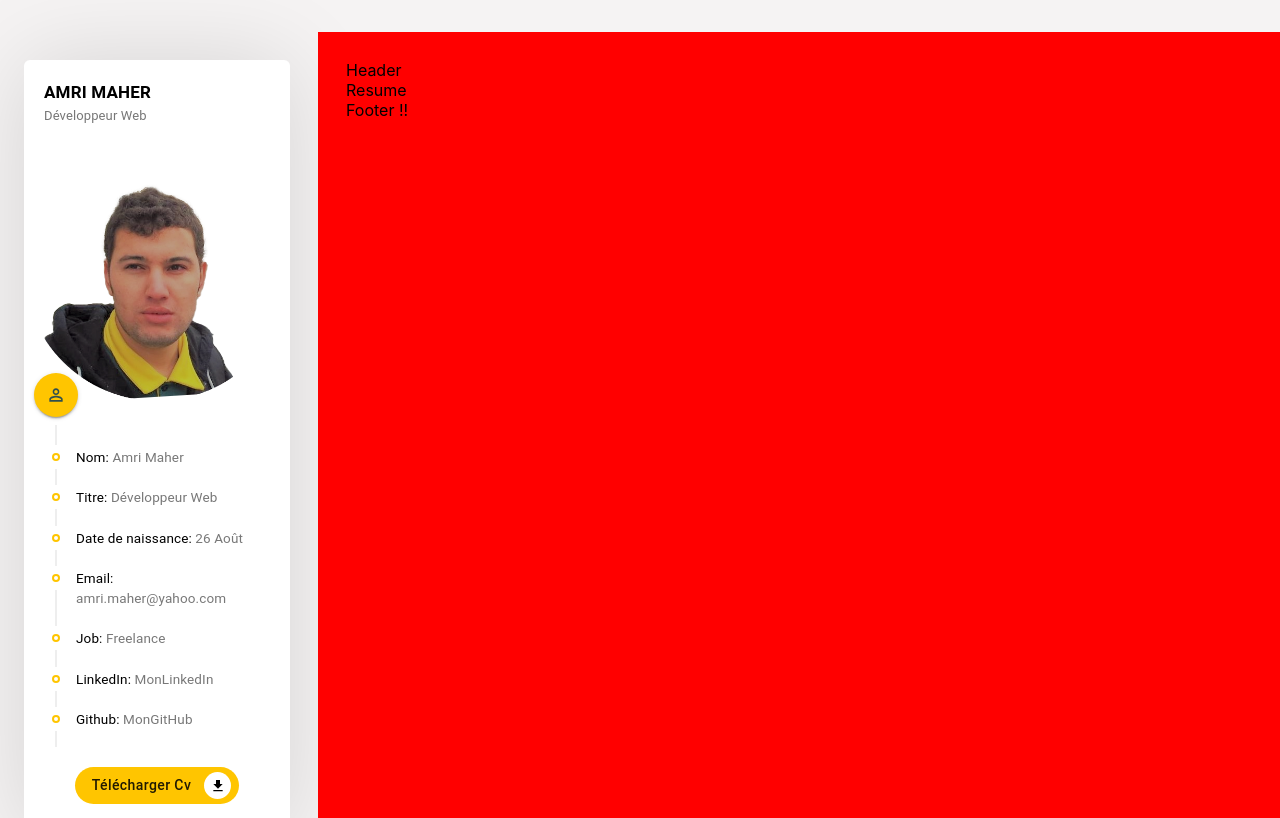
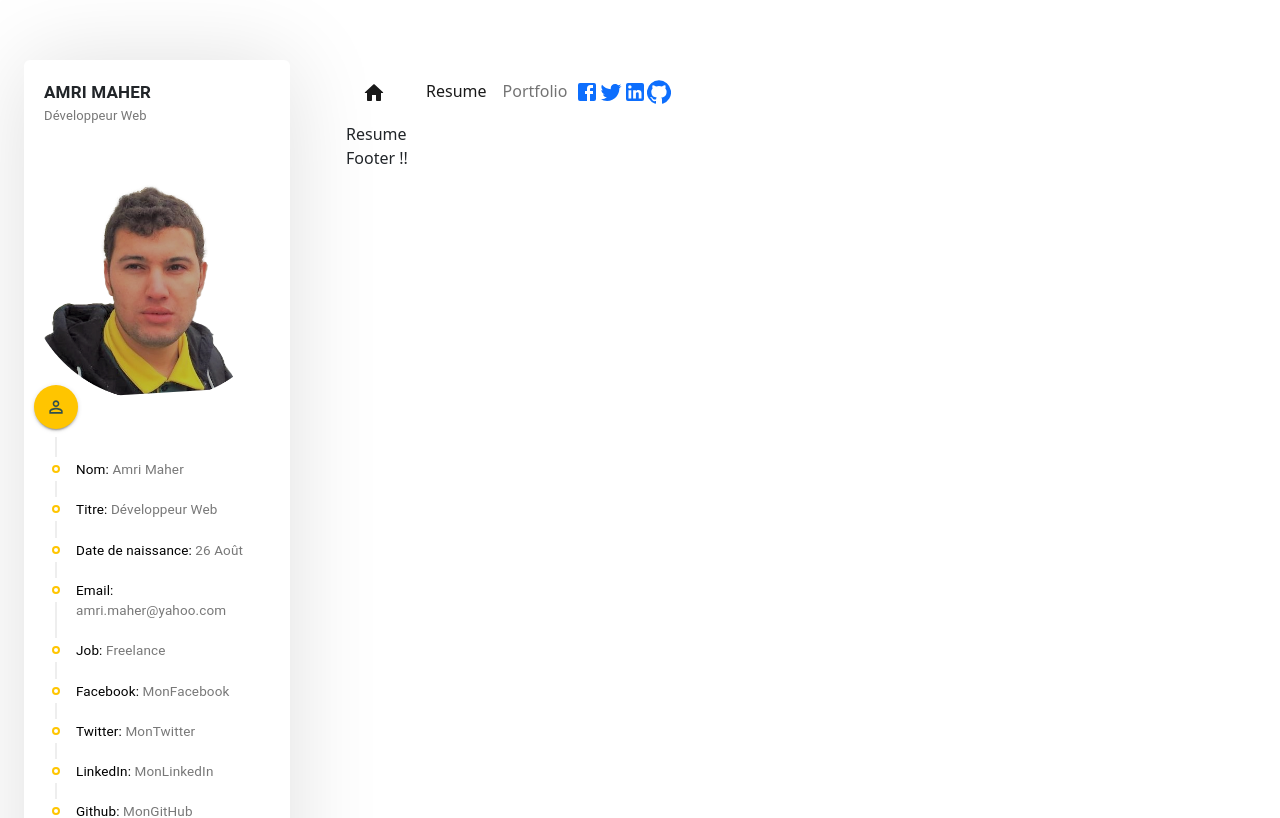
Before and after one commit to amri-coder/portfolioMaher, a React (Create React App) app: page / in a window 1280 px wide. Shown: the top 818 px of the page. Built offline with nearby package versions, Linux system fonts and the light colour scheme.

Commit message:
projet site web perso

```diff
--- a/package.json
+++ b/package.json
@@ -9,7 +9,9 @@
     "@testing-library/jest-dom": "^5.14.1",
     "@testing-library/react": "^11.2.7",
     "@testing-library/user-event": "^12.8.3",
+    "bootstrap": "^5.1.0",
     "react": "^17.0.2",
+    "react-bootstrap": "^1.6.1",
     "react-dom": "^17.0.2",
     "react-router-dom": "^5.2.1",
     "react-scripts": "4.0.3",
--- a/src/App.js
+++ b/src/App.js
@@ -18,11 +18,14 @@ function App() {
           <Profile />
 
         </Grid>
-        <Grid item xs style={{backgroundColor:'red'}}>
+        <Grid item xs>
 
-          <Header />
+
 
             <Router>
+
+            <Header />
+
               <Switch>
                 <Route path="/portfolio">
                       <Portfolio />
--- a/src/components/Header/Header.js
+++ b/src/components/Header/Header.js
@@ -1,11 +1,40 @@
-import React from 'react'
+import React from 'react';
+import {Button, Form, FormControl, Nav, Navbar, NavDropdown} from 'react-bootstrap';
+import 'bootstrap/dist/css/bootstrap.min.css';
+import {Link, NavLink, withRouter} from 'react-router-dom';
+import { HomeRounded, SchoolRounded, WorkRounded, Facebook,Twitter,LinkedIn, GitHub, Telegram } from '@material-ui/icons';
+import resumeData from '../../utils/resumeData';
 
-const Header = () => {
+const Header = (props) => {
+    const pathName = props?.location?.pathname;
     return (
-        <div>
-            Header
-        </div>
-    )
-}
+            <Navbar expand="lg" sticky='top' className='header'>
+                <Nav.Link as={NavLink} to="/">
+                    <Navbar.Brand className='header_home'>
+                        <HomeRounded />
+                    </Navbar.Brand>
+                </Nav.Link>
 
-export default Header
+                <Navbar.Toggle />
+                <Navbar.Collapse>
+                    <Nav>
+                        {/*lien resume */}
+
+                        <Nav.Link as={NavLink} to="/" className={pathName == "/" ? "header_link_active" : "header_link"}>Resume</Nav.Link>
+
+                        {/*lien portfolio */}
+                        <Nav.Link as={NavLink} to="/portfolio" className={pathName == "/portfolio" ? "header_link_active" : "header_link"}>Portfolio</Nav.Link>
+                    </Nav>
+
+                    <div className='header_right'>
+                        {Object.keys(resumeData.socials).map(key =>(
+                            <a href={resumeData.socials[key].link} target='_blank'>{resumeData.socials[key].icon}</a>
+                        ))}
+                    </div>
+                </Navbar.Collapse>
+
+            </Navbar>
+    );
+};
+
+export default Header;
--- a/src/utils/resumeData.js
+++ b/src/utils/resumeData.js
@@ -13,7 +13,16 @@ export default {
     job:'Freelance',
 
 socials: {
-
+    Facebook : {
+        link: "https://www.facebook.com",
+        text:"MonFacebook",
+        icon:<FacebookIcon />,
+    },
+    Twitter : {
+        link: "https://www.twitter.com",
+        text:"MonTwitter",
+        icon:<TwitterIcon />,
+    },
     LinkedIn : {
         link:"https://www.linkedin.com/in/maher-amri-302228187/",
         text: "MonLinkedIn",
```
Also changed, not shown: 1 other file (tests, documents, lock files or other folders).
